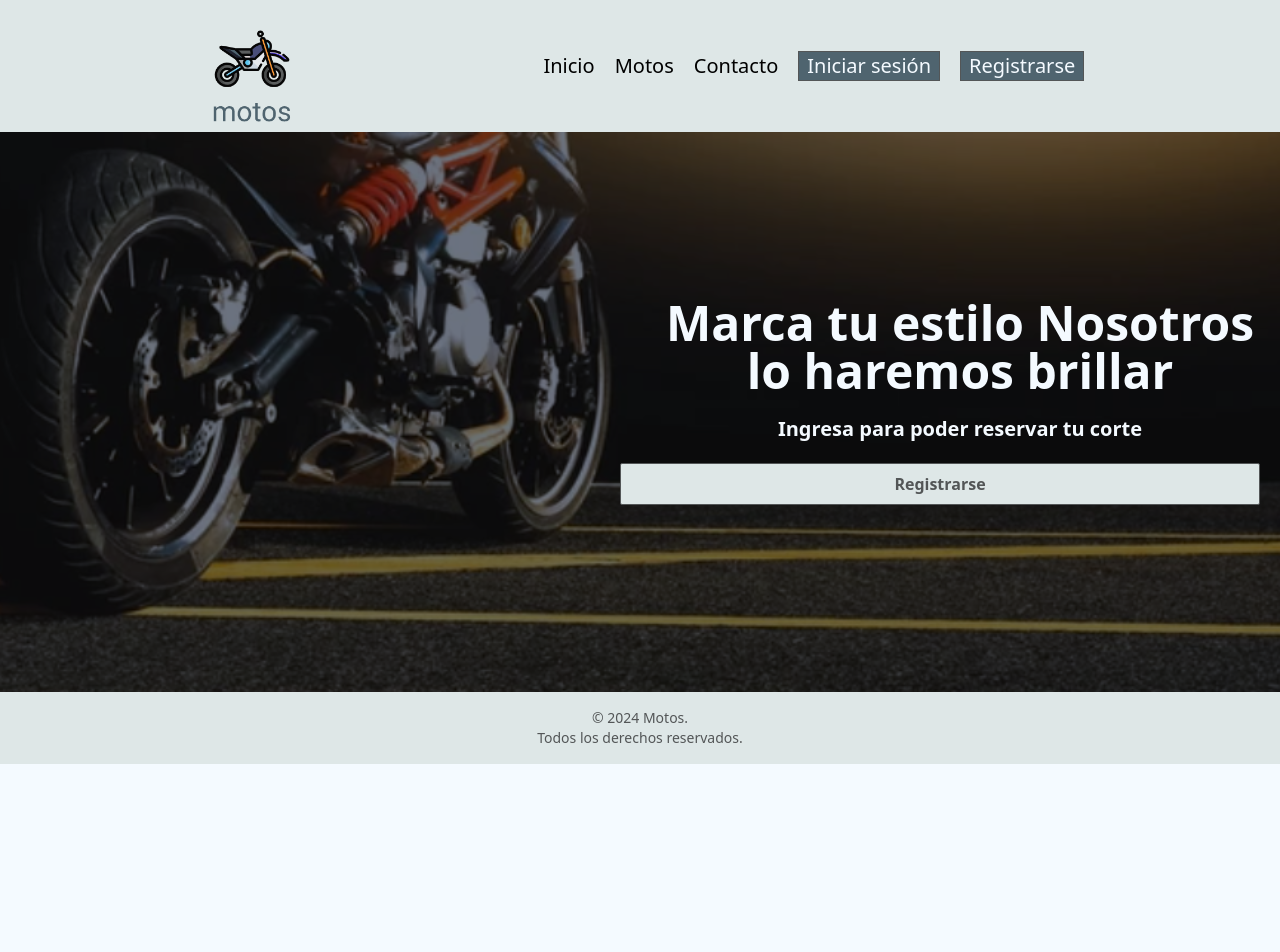
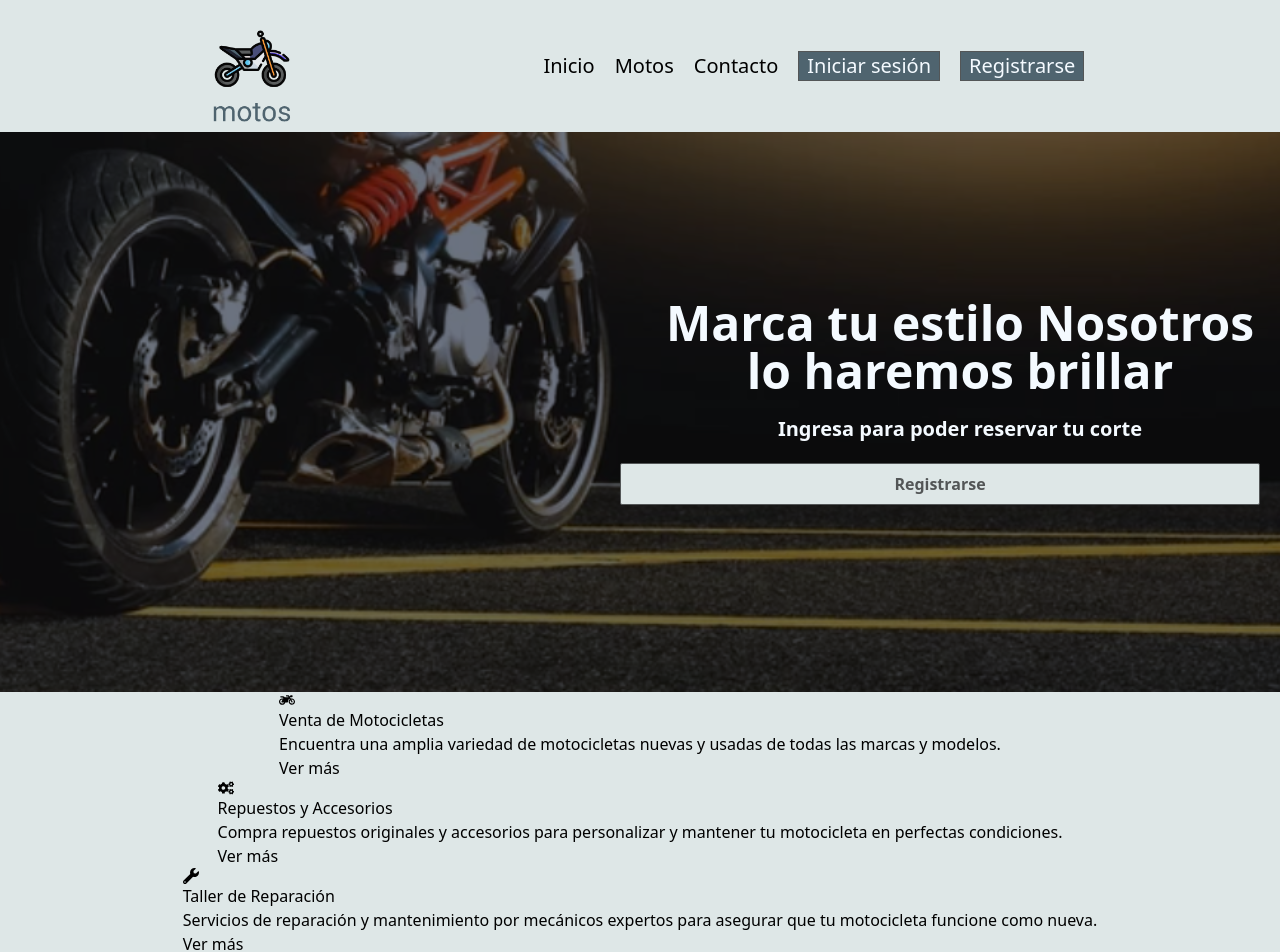
Before and after one commit to BryanVas24/paginaMotos, a Next.js app: page / in a window 1280 px wide. Shown: the top 952 px of the page. Before the commit the page ends 800 px from the top, so only its background shows below. Built offline with nearby package versions, Linux system fonts and the light colour scheme.

Commit message:
Mostrando info de cards en el inicio

```diff
--- a/app/page.tsx
+++ b/app/page.tsx
@@ -1,6 +1,9 @@
 import Link from "next/link";
+import { cardsInfo } from "@/src/utils/HomeInfo";
+import Card from "@/components/ui/Card";
 
 export default function Home() {
+  console.log(cardsInfo);
   return (
     <>
       <header className=" bg-blend-multiply bg-no-repeat bg-cover bg-center bg-[url(/Banner.PNG)] h-[70vh] bg-gray-500">
@@ -19,6 +22,11 @@ export default function Home() {
           </Link>
         </div>
       </header>
+      <section className="flex flex-wrap w-full justify-evenly  bg-platinum">
+        {cardsInfo.map((service) => (
+          <Card key={service.title} card={service} />
+        ))}
+      </section>
     </>
   );
 }
--- /dev/null
+++ b/components/ui/Card.tsx
@@ -0,0 +1,13 @@
+type Cardprops = {
+  card;
+};
+export default function Card({ card }: Cardprops) {
+  return (
+    <div>
+      {card.icon}
+      <h2>{card.title}</h2>
+      <p>{card.description}</p>
+      <a href={card.link}>Ver más</a>
+    </div>
+  );
+}
--- /dev/null
+++ b/src/utils/HomeInfo.tsx
@@ -0,0 +1,28 @@
+import { FaMotorcycle, FaCogs, FaWrench } from "react-icons/fa";
+
+export const cardsInfo = [
+  {
+    id: "1",
+    title: "Venta de Motocicletas",
+    description:
+      "Encuentra una amplia variedad de motocicletas nuevas y usadas de todas las marcas y modelos.",
+    icon: <FaMotorcycle />,
+    link: "/servicios/venta-motocicletas",
+  },
+  {
+    id: "2",
+    title: "Repuestos y Accesorios",
+    description:
+      "Compra repuestos originales y accesorios para personalizar y mantener tu motocicleta en perfectas condiciones.",
+    icon: <FaCogs />,
+    link: "/servicios/repuestos-accesorios",
+  },
+  {
+    id: "3",
+    title: "Taller de Reparación",
+    description:
+      "Servicios de reparación y mantenimiento por mecánicos expertos para asegurar que tu motocicleta funcione como nueva.",
+    icon: <FaWrench />,
+    link: "/servicios/taller-reparacion",
+  },
+];
```
